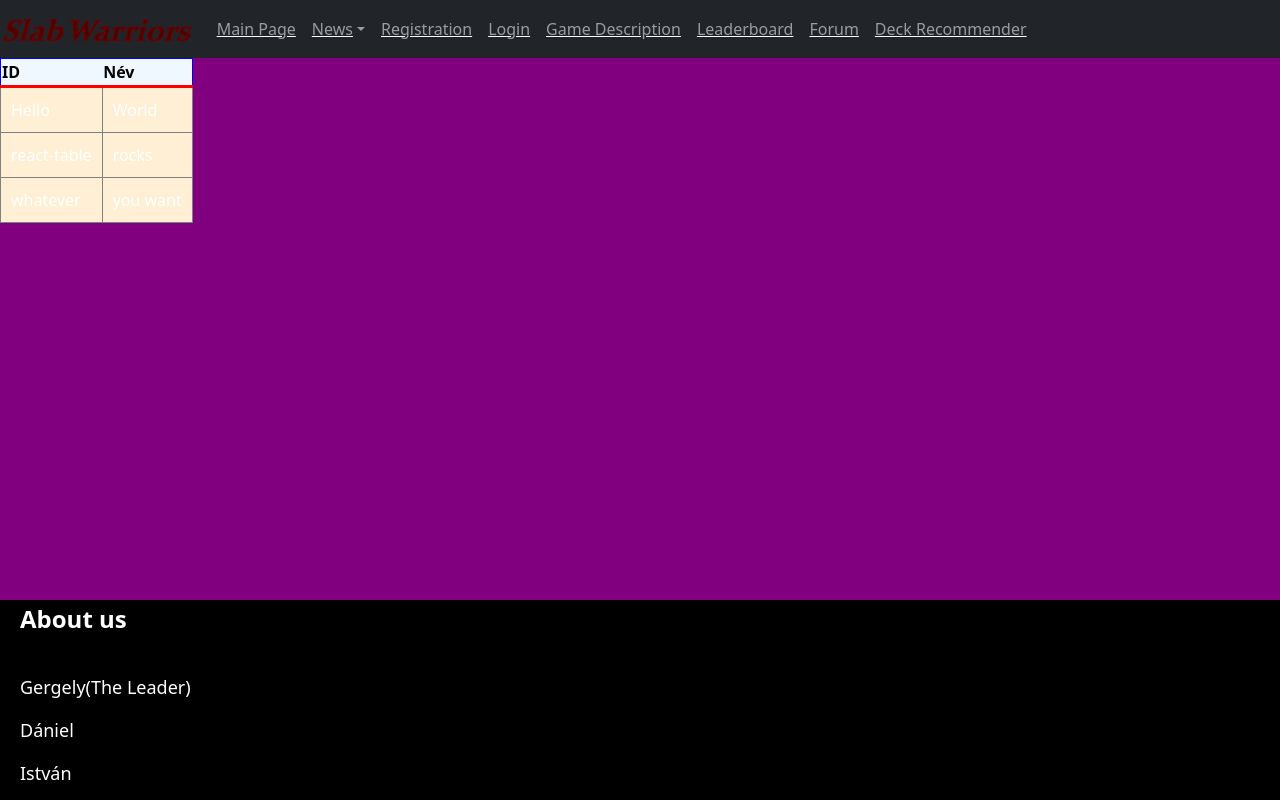
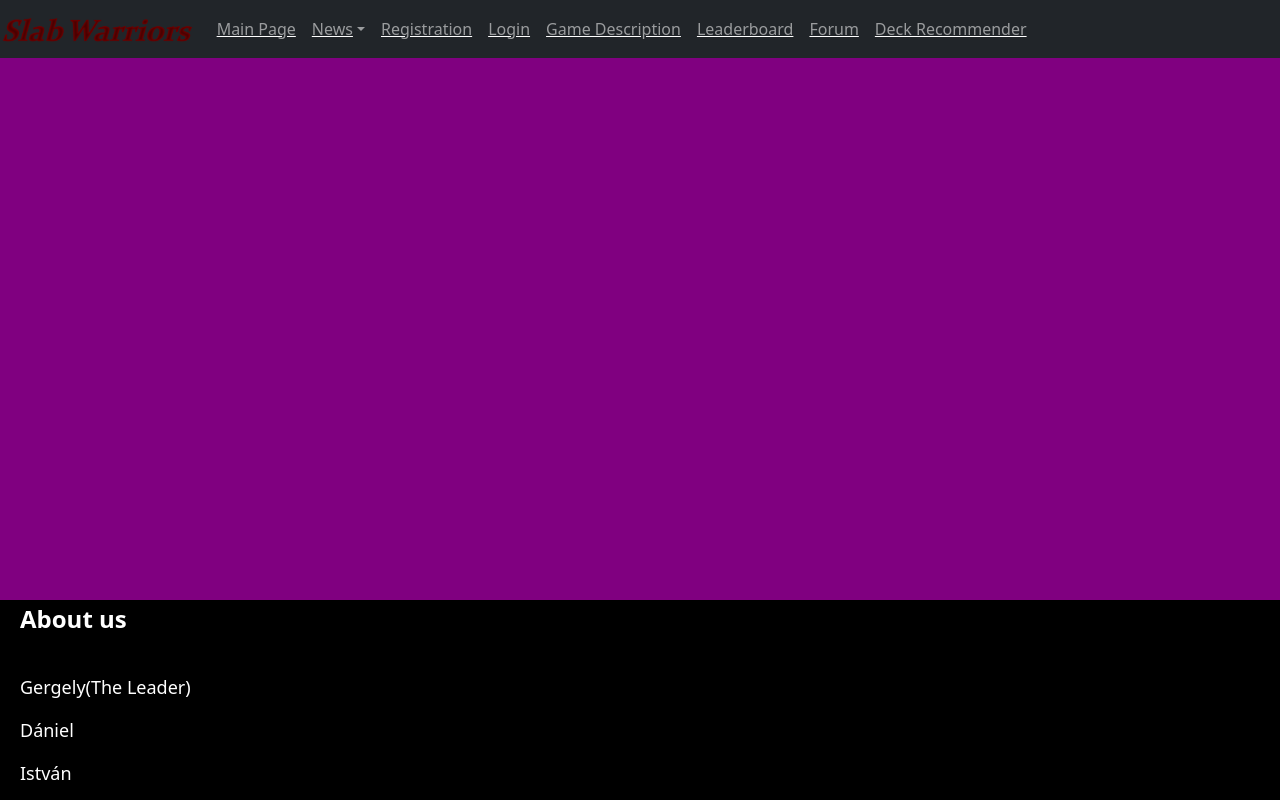
Before and after one commit to TotpalIstvan/SlabWarriorsFrontend, a React (Create React App) app: page /Leaderboard in a window 1280 px wide. Built offline with nearby package versions, Linux system fonts and the light colour scheme.

Commit message:
id hozzáadása

```diff
--- a/src/components/websites/Leaderboard.js
+++ b/src/components/websites/Leaderboard.js
@@ -1,92 +1,14 @@
 import React from 'react';
 import 'bootstrap/dist/css/bootstrap.min.css';
-import { useTable } from 'react-table';
 
 
 export function Leaderboard()  {
-    const data = React.useMemo(
-        () => [
-          {
-            col1: 'Hello',
-            col2: 'World',
-          },
-          {
-            col1: 'react-table',
-            col2: 'rocks',
-          },
-          {
-            col1: 'whatever',
-            col2: 'you want',
-          },
-        ],
-        []
-      )
-
-      const columns = React.useMemo(
-        () => [
-          {
-            Header: 'ID',
-            accessor: 'col1', // accessor is the "key" in the data
-          },
-          {
-            Header: 'Név',
-            accessor: 'col2',
-          },
-        ],
-        []
-      )
-
-      const {
-        getTableProps,
-        getTableBodyProps,
-        headerGroups,
-        rows,
-        prepareRow,
-      } = useTable({ columns, data })
     return(
 <div className='Leaderboard'>
- <table {...getTableProps()} style={{ border: 'solid 1px blue' }}>
+ <table id='leaderboardtable'>
        <thead>
-         {headerGroups.map(headerGroup => (
-           <tr {...headerGroup.getHeaderGroupProps()}>
-             {headerGroup.headers.map(column => (
-               <th
-                 {...column.getHeaderProps()}
-                 style={{
-                   borderBottom: 'solid 3px red',
-                   background: 'aliceblue',
-                   color: 'black',
-                   fontWeight: 'bold',
-                 }}
-               >
-                 {column.render('Header')}
-               </th>
-             ))}
-           </tr>
-         ))}
        </thead>
-       <tbody {...getTableBodyProps()}>
-         {rows.map(row => {
-           prepareRow(row)
-           return (
-             <tr {...row.getRowProps()}>
-               {row.cells.map(cell => {
-                 return (
-                   <td
-                     {...cell.getCellProps()}
-                     style={{
-                       padding: '10px',
-                       border: 'solid 1px gray',
-                       background: 'papayawhip',
-                     }}
-                   >
-                     {cell.render('Cell')}
-                   </td>
-                 )
-               })}
-             </tr>
-           )
-         })}
+       <tbody>
        </tbody>
      </table>
      </div>
```
